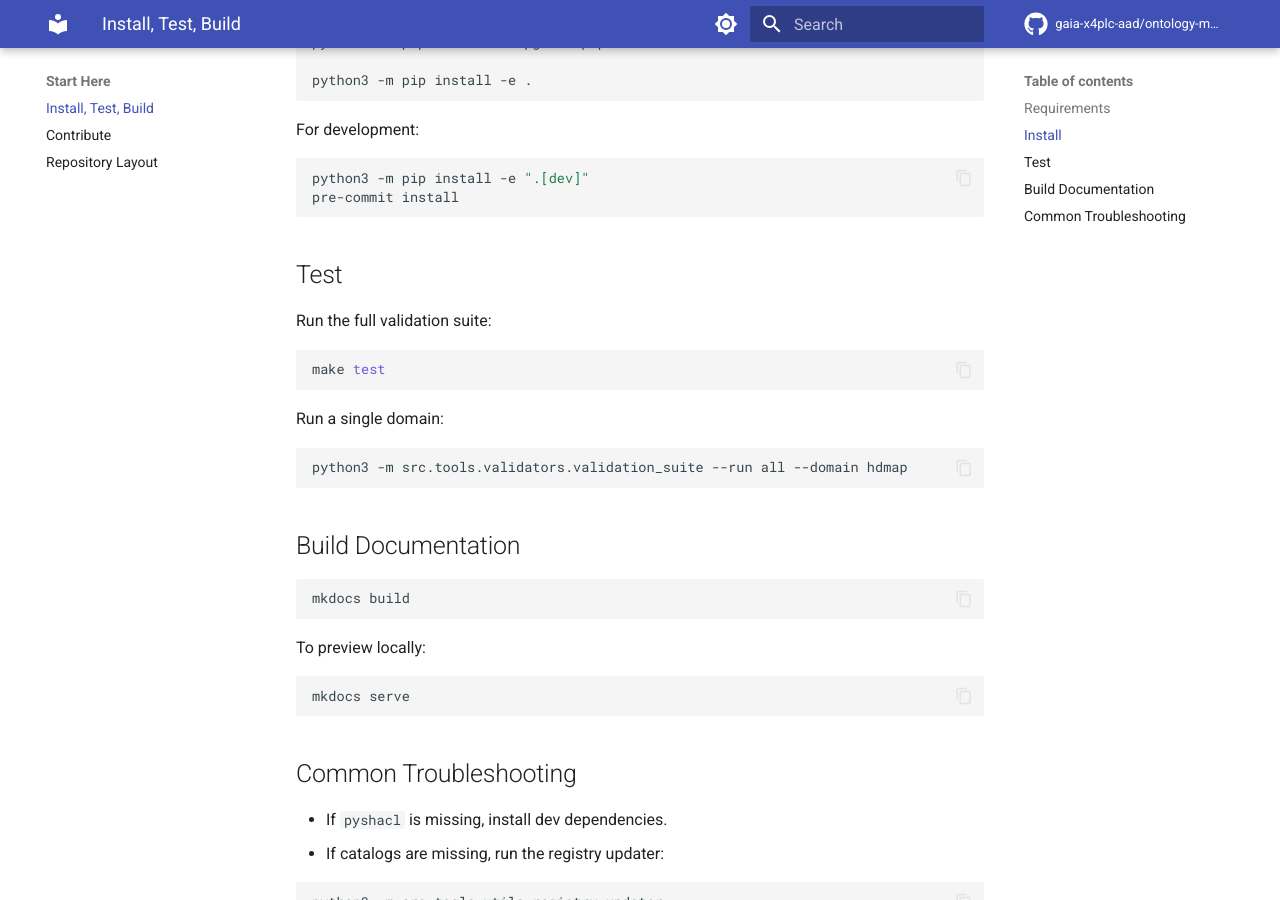
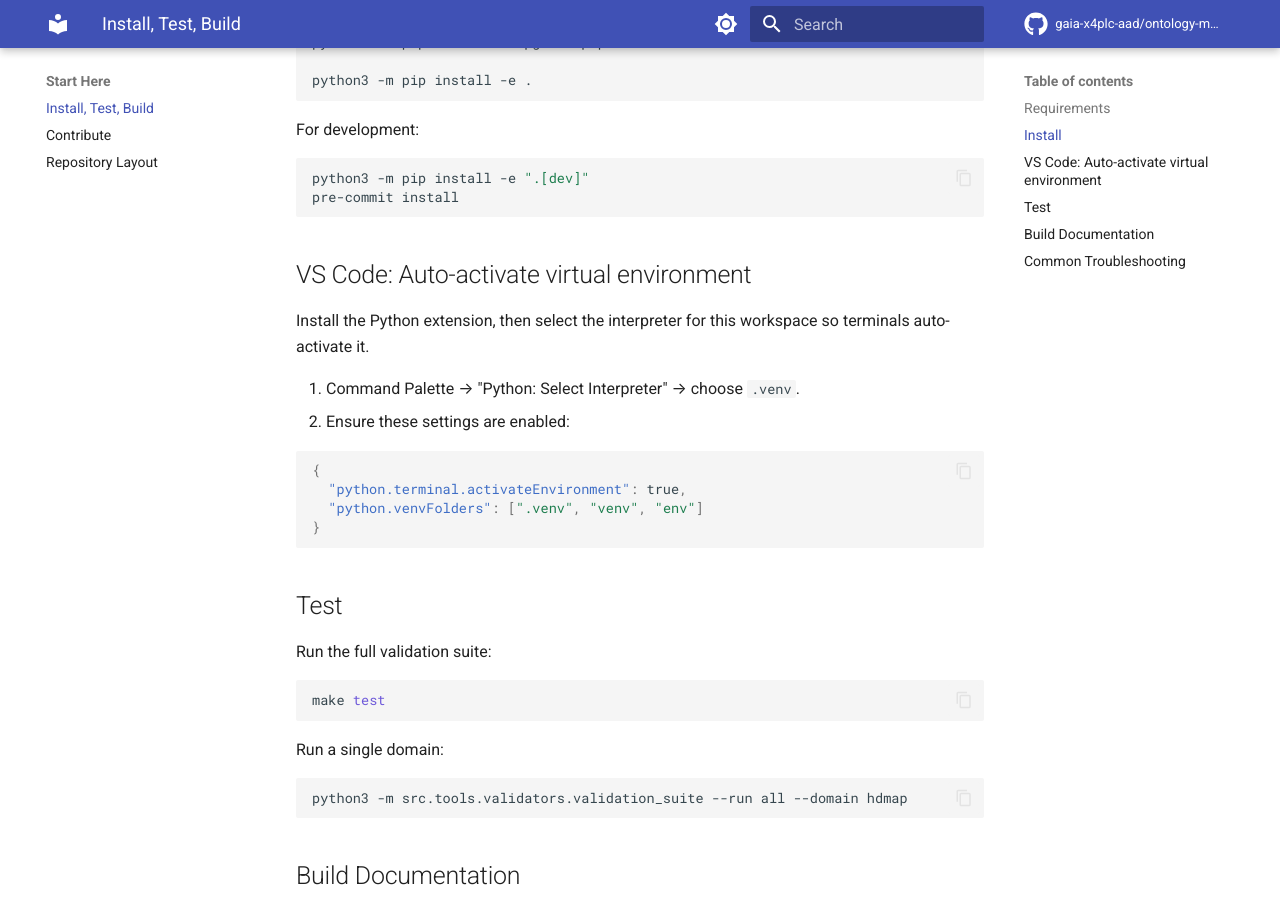
Before and after one commit to GAIA-X4PLC-AAD/ontology-management-base, an MkDocs documentation site: the page built from docs/getting-started/install-test-build.md, in a window 1280 px wide and 900 px high, scrolled down 624 px. Built offline with MkDocs 1.6.1 and Material for MkDocs 9.7.7, drawn with Linux system fonts in a browser that asks for light colours; comment, search, counter and statistics services are not loaded.

Commit message:
cross plattform make
Signed-off-by: jdsika <carlo.van-driesten@bmw.de>

````diff
--- a/docs/getting-started/install-test-build.md
+++ b/docs/getting-started/install-test-build.md
@@ -28,6 +28,20 @@ For development:
 ```bash
 python3 -m pip install -e ".[dev]"
 pre-commit install
+```
+
+## VS Code: Auto-activate virtual environment
+
+Install the Python extension, then select the interpreter for this workspace so terminals auto-activate it.
+
+1. Command Palette → "Python: Select Interpreter" → choose `.venv`.
+2. Ensure these settings are enabled:
+
+```json
+{
+  "python.terminal.activateEnvironment": true,
+  "python.venvFolders": [".venv", "venv", "env"]
+}
 ```
 
 ## Test
````
Also changed, not shown: 1 other file.
